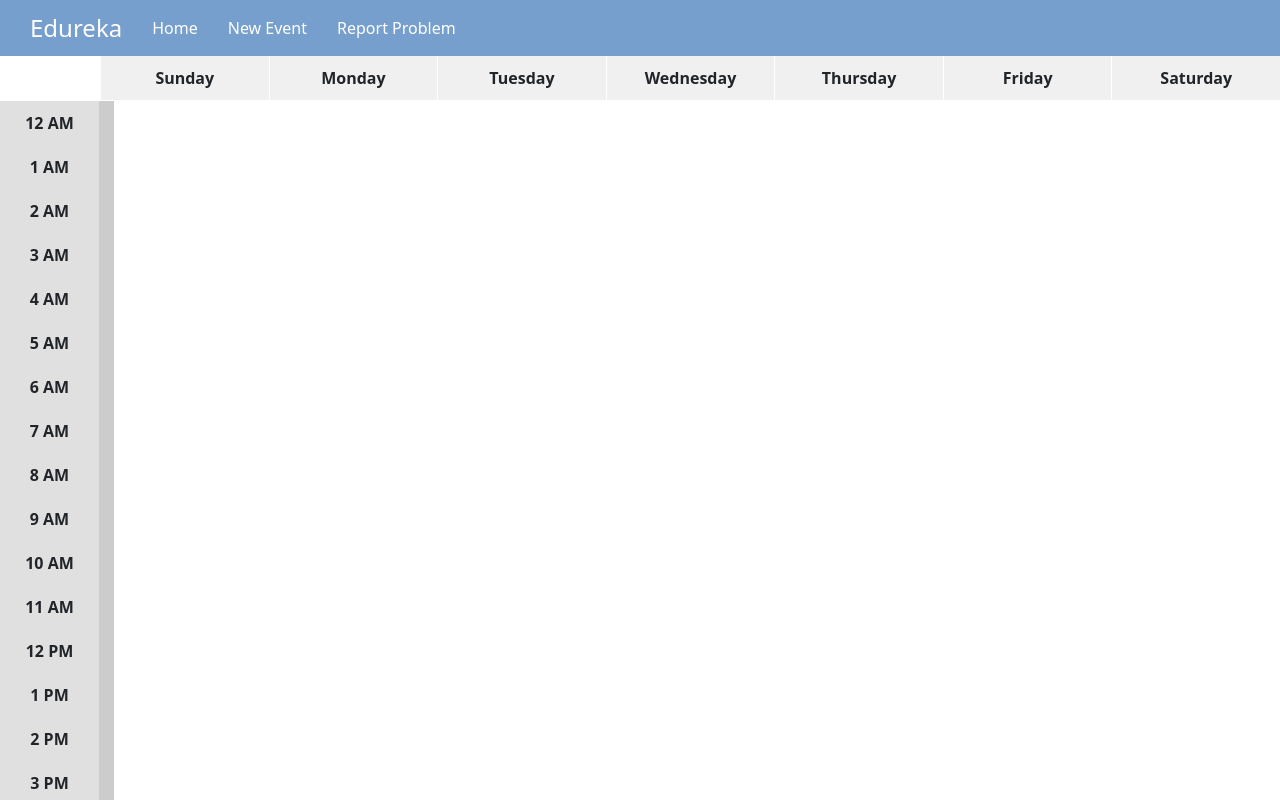
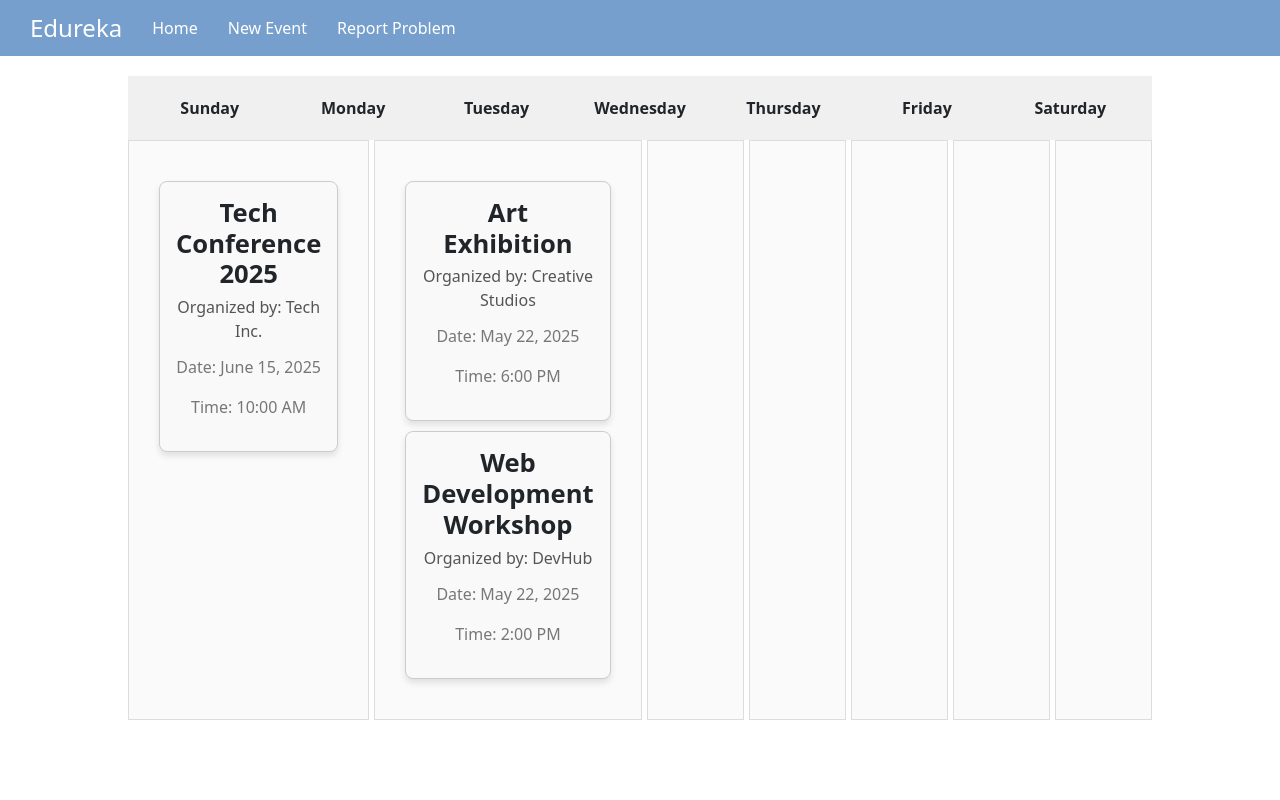
Before and after one commit to EdurekaRPI/front-end, a Next.js app: page /pages/home in a window 1280 px wide. Shown: the top 800 px of the page. Built offline with nearby package versions, Linux system fonts and the light colour scheme.

Commit message:
Event Component
- Redesigned the calendar the have only the days of the week with no times
- Added reusable event components to display each event within the day of the week

```diff
--- /dev/null
+++ b/src/app/components/event.tsx
@@ -0,0 +1,27 @@
+// Event.tsx
+import React from "react";
+import styles from "../styles/event.module.css";
+
+interface EventProps {
+  name: string;
+  organizer: string;
+  date: string;
+  time: string;
+}
+
+const Event: React.FC<EventProps> = ({ name, organizer, date, time }) => {
+  return (
+    <div className={styles.eventContainer}>
+      <div className={styles.eventHeader}>
+        <h2 className={styles.eventName}>{name}</h2>
+        <p className={styles.eventOrganizer}>Organized by: {organizer}</p>
+      </div>
+      <div className={styles.eventDetails}>
+        <p className={styles.eventDate}>Date: {date}</p>
+        <p className={styles.eventTime}>Time: {time}</p>
+      </div>
+    </div>
+  );
+};
+
+export default Event;
--- a/src/app/pages/home/page.tsx
+++ b/src/app/pages/home/page.tsx
@@ -1,14 +1,93 @@
-import React from "react";
+"use client";
+import React, { useState } from "react";
 import Navbar from "../../components/navbar";
 import styles from "../../styles/home.module.css";
+import Event from "../../components/event";
+
+type DaysOfWeek =
+  | "Sunday"
+  | "Monday"
+  | "Tuesday"
+  | "Wednesday"
+  | "Thursday"
+  | "Friday"
+  | "Saturday";
 
 export default function Home() {
+  const daysOfWeek: DaysOfWeek[] = [
+    "Sunday",
+    "Monday",
+    "Tuesday",
+    "Wednesday",
+    "Thursday",
+    "Friday",
+    "Saturday",
+  ];
+
+  const events = {
+    Sunday: [
+      {
+        name: "Tech Conference 2025",
+        organizer: "Tech Inc.",
+        date: "June 15, 2025",
+        time: "10:00 AM",
+      },
+    ],
+    Monday: [
+      {
+        name: "Art Exhibition",
+        organizer: "Creative Studios",
+        date: "May 22, 2025",
+        time: "6:00 PM",
+      },
+      {
+        name: "Web Development Workshop",
+        organizer: "DevHub",
+        date: "May 22, 2025",
+        time: "2:00 PM",
+      },
+    ],
+    Tuesday: [],
+    Wednesday: [],
+    Thursday: [],
+    Friday: [],
+    Saturday: [],
+  };
+
   return (
     <>
       <Navbar />
-      <div className={styles.calendar}>
+      <div className={styles.calendarContainer}>
+        <div className={styles.calendar}>
+          <div className={styles.header}>
+            {daysOfWeek.map((day, index) => (
+              <div key={index} className={styles.day}>
+                {day}
+              </div>
+            ))}
+          </div>
+          <div className={styles.body}>
+            {daysOfWeek.map((day, idx) => (
+              <div key={idx} className={styles.cell}>
+                {/* Render events for each day */}
+                {events[day].map((event, eventIdx) => (
+                  <Event
+                    key={eventIdx}
+                    name={event.name}
+                    organizer={event.organizer}
+                    date={event.date}
+                    time={event.time}
+                  />
+                ))}
+              </div>
+            ))}
+          </div>
+        </div>
+      </div>
+
+      {/* <div className={styles.calendar}>
         <div className={styles.header}>
-          <div className={styles.empty}></div> {/* Empty cell for the top left corner */}
+          <div className={styles.empty}></div>
           <div className={styles.day}>Sunday</div>
           <div className={styles.day}>Monday</div>
           <div className={styles.day}>Tuesday</div>
@@ -41,8 +120,7 @@ export default function Home() {
             );
           })}
         </div>
-
-      </div>
+      </div> */}
     </>
   );
 }
--- /dev/null
+++ b/src/app/styles/event.module.css
@@ -0,0 +1,35 @@
+/* Event.module.css */
+.eventContainer {
+    border: 1px solid #ccc;
+    border-radius: 8px;
+    padding: 16px;
+    max-width: 400px;
+    margin: 10px auto;
+    background-color: #f9f9f9;
+    box-shadow: 0 4px 6px rgba(0, 0, 0, 0.1);
+  }
+
+  .eventHeader {
+    margin-bottom: 12px;
+  }
+
+  .eventName {
+    font-size: 1.6rem;
+    font-weight: bold;
+    margin: 0;
+  }
+
+  .eventOrganizer {
+    font-size: 1rem;
+    color: #555;
+    margin: 5px 0 0;
+  }
+
+  .eventDetails {
+    margin-top: 12px;
+  }
+
+  .eventDate, .eventTime {
+    font-size: 1rem;
+    color: #777;
+  }
--- a/src/app/styles/home.module.css
+++ b/src/app/styles/home.module.css
@@ -1,7 +1,58 @@
+.calendarContainer {
+  display: flex;
+  justify-content: center;
+  width: 80vw;
+  height: 100vh; /* Ensure it centers vertically */
+  margin: 0 auto; /* This will ensure the container is centered if there's extra space */
+}
+
 .calendar {
+  display: flex;
+  flex-direction: column;
+  width: 100%;
+  margin: 20px 0;
+}
+
+.header {
+  display: grid;
+  grid-template-columns: repeat(7, 1fr); /* 7 columns for the days */
+  font-weight: bold;
+  text-align: center;
+  background-color: #f0f0f0;
+  padding: 10px;
+}
+
+.day {
+  padding: 10px;
+}
+
+.body {
+  display: grid;
+  grid-template-columns: repeat(7, 1fr); /* 7 columns for the days */
+  grid-gap: 5px;
+}
+
+.row {
+  display: contents; /* Keeps the grid rows with columns */
+}
+
+.cell {
+  padding: 30px;
+  border: 1px solid #ddd;
+  text-align: center;
+  min-height: 50px;
+  background-color: #fafafa;
+}
+
+.cell:hover {
+  background-color: #e0e0e0;
+}
+
+
+/* .calendar {
     display: grid;
-    grid-template-columns: 100px repeat(7, 1fr);  /* 100px for hours, 7 columns for days */
-    grid-template-rows: auto repeat(24, 1fr);    /* 1 row for the header, 24 rows for each hour */
+    grid-template-columns: 100px repeat(7, 1fr);
+    grid-template-rows: auto repeat(24, 1fr);
     gap: 1px;
   }
 
@@ -22,8 +73,8 @@
 
   .grid {
     display: grid;
-    grid-template-columns: 100px repeat(7, 1fr); /* 100px for the hour column, 7 columns for days */
-    grid-template-rows: repeat(24, 1fr);         /* 24 rows for the hours */
+    grid-template-columns: 100px repeat(7, 1fr);
+    grid-template-rows: repeat(24, 1fr);
   }
 
   .hour {
@@ -44,3 +95,4 @@
     justify-content: center;
     background-color: #f9f9f9;
   }
+   */
```
